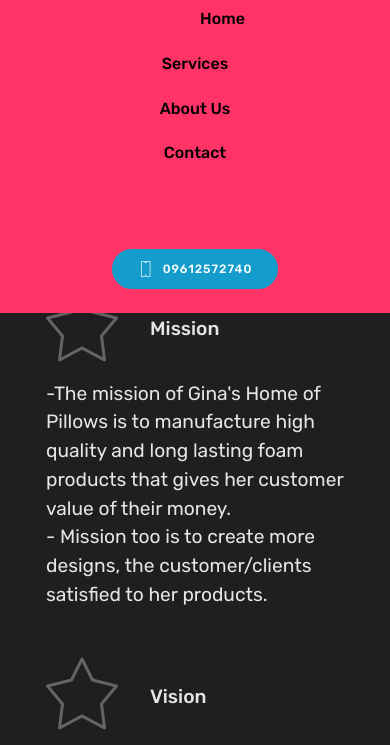
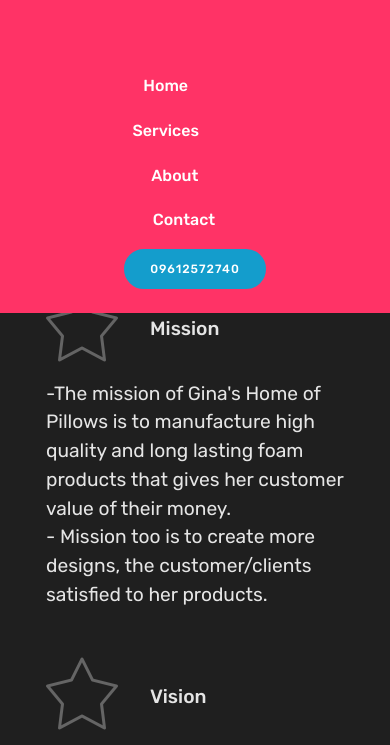
Before and after one commit to ginapillow/pillow, a plain HTML site: page page2.html in a window 390 px wide. Both pictures are taken after a click on the button "Toggle navigation". Shown: the part 80-825 px from the top of the page. Drawn offline with Linux system fonts and the light colour scheme; files whose address does not match are found by name.

```diff
--- a/page2.html
+++ b/page2.html
@@ -48,16 +48,17 @@
             </div>
         </div>
         <div class="collapse navbar-collapse" id="navbarSupportedContent">
-            <ul class="navbar-nav nav-dropdown" data-app-modern-menu="true"><li class="nav-item"><a class="nav-link link text-black display-4" href="https://mobirise.co" aria-expanded="true" target="_blank">&nbsp; &nbsp; &nbsp; &nbsp; &nbsp; &nbsp; &nbsp; &nbsp;Home</a></li><li class="nav-item"><a class="nav-link link text-black display-4" href="https://mobirise.co" aria-expanded="true" target="_blank">Services</a></li><li class="nav-item"><a class="nav-link link text-black display-4" href="https://mobirise.co" aria-expanded="true" target="_blank">About Us</a></li><li class="nav-item"><a class="nav-link link text-black display-4" href="https://mobirise.co" aria-expanded="true" target="_blank">Contact</a></li><li class="nav-item"><a class="nav-link link text-black display-4" href="https://mobirise.co" aria-expanded="true">&nbsp; &nbsp; &nbsp; &nbsp; &nbsp; &nbsp; &nbsp; &nbsp; &nbsp;&nbsp;</a></li><li class="nav-item">
-                    <a class="nav-link link text-black display-4" href="https://mobirise.co">
+            <ul class="navbar-nav nav-dropdown" data-app-modern-menu="true"><li class="nav-item">
+                    <a class="nav-link link text-white display-4" href="https://mobirise.co">
                         </a>
-                </li></ul>
-            <div class="navbar-buttons mbr-section-btn"><a class="btn btn-sm btn-primary display-4" href="https://mobirise.co"><span class="mbri-mobile mbr-iconfont mbr-iconfont-btn"></span>09612572740</a></div>
+                </li>
+                <li class="nav-item"><a class="nav-link link text-white display-4" href="https://mobirise.co">&nbsp; &nbsp; &nbsp; &nbsp; &nbsp; &nbsp; &nbsp; &nbsp;&nbsp;</a></li><li class="nav-item"><a class="nav-link link text-white display-4" href="https://mobirise.co" target="_blank">Home &nbsp; &nbsp; &nbsp; &nbsp; &nbsp; &nbsp; &nbsp; &nbsp;</a></li><li class="nav-item"><a class="nav-link link text-white display-4" href="https://mobirise.co" target="_blank">Services &nbsp; &nbsp; &nbsp; &nbsp; &nbsp; &nbsp; &nbsp; &nbsp;</a></li><li class="nav-item"><a class="nav-link link text-white display-4" href="https://mobirise.co" target="_blank">About &nbsp; &nbsp; &nbsp; &nbsp; &nbsp;&nbsp;</a></li><li class="nav-item"><a class="nav-link link text-white display-4" href="https://mobirise.co" target="_blank">Contact &nbsp; &nbsp; &nbsp;</a></li></ul>
+            <div class="navbar-buttons mbr-section-btn"><a class="btn btn-sm btn-primary display-4" href="https://mobirise.co">09612572740</a></div>
         </div>
     </nav>
 </section>
 
-<section class="engine"><a href="https://mobirise.info/k">how to develop free website</a></section><section class="features11 cid-rTbeWWKYUN" id="features11-s">
+<section class="engine"><a href="https://mobirise.info/n">free simple web templates</a></section><section class="features11 cid-rTbeWWKYUN" id="features11-s">
 
 
 
```
Also changed, not shown: assets/images/hashes.json (+1 -1 lines), index.html (+6 -5 lines).
